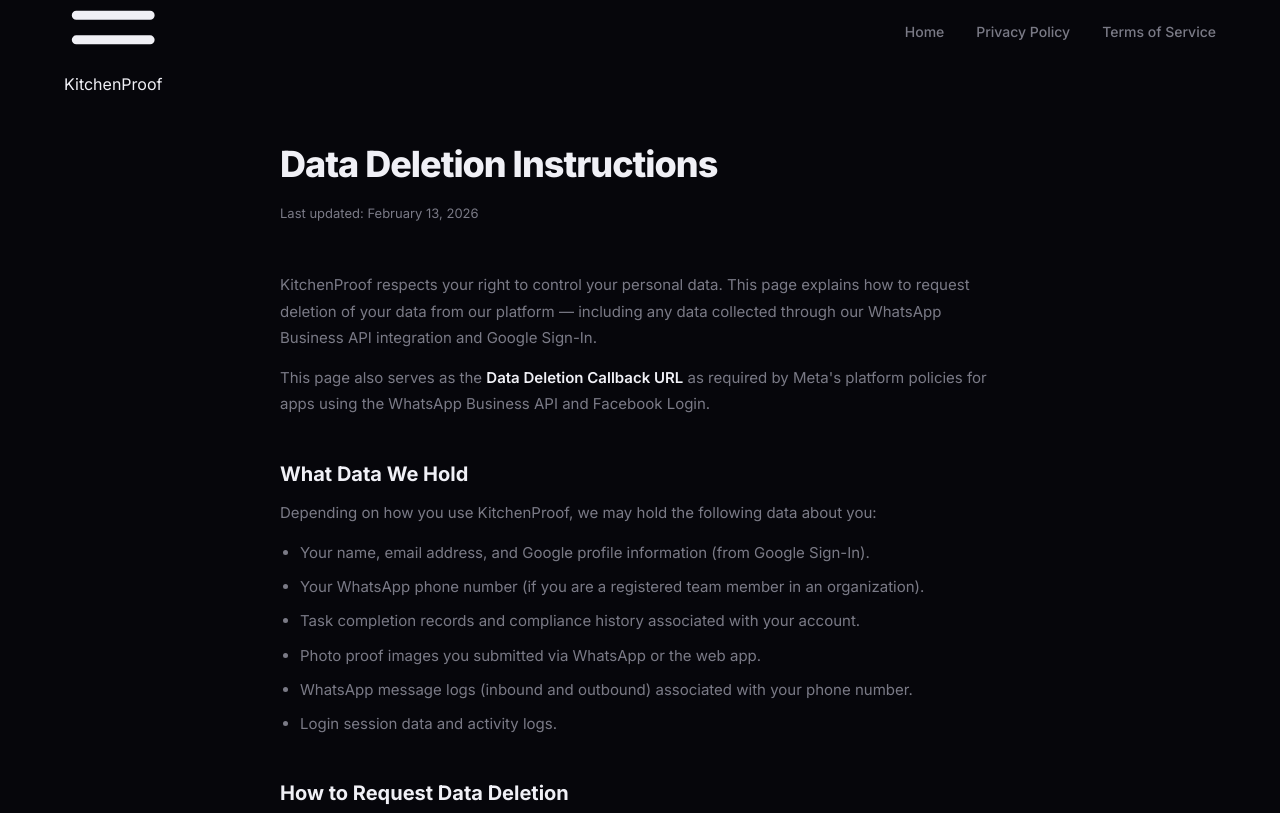
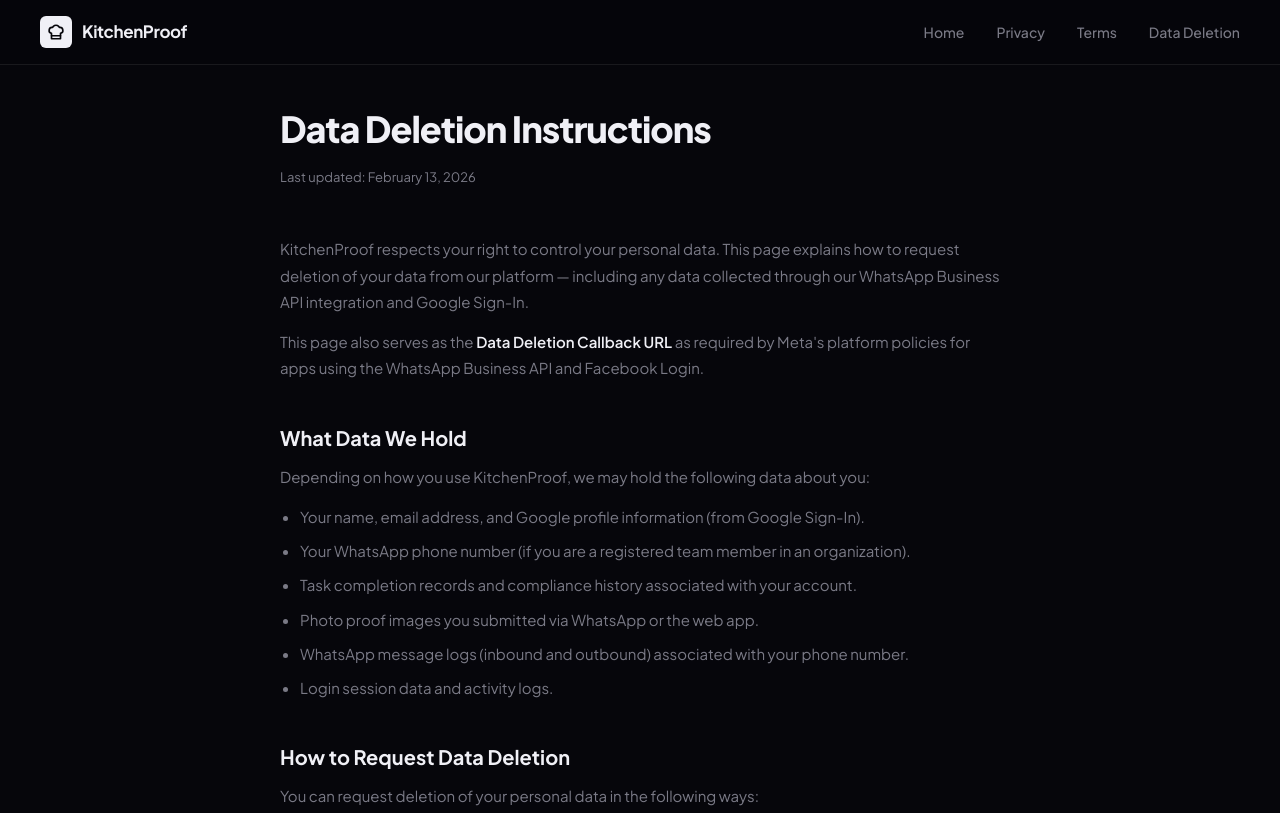
Before and after one commit to aadeshkulkarni/kitchen-proof-web, a plain HTML site: page data-deletion.html in a window 1280 px wide. Shown: the top 813 px of the page. Drawn offline with Linux system fonts and the light colour scheme.

Commit message:
Update navigation and footer styles in data-deletion.html

```diff
--- a/data-deletion.html
+++ b/data-deletion.html
@@ -7,31 +7,30 @@
   <meta name="description" content="How to request deletion of your KitchenProof data, including data collected via WhatsApp and Facebook Login." />
   <link rel="preconnect" href="https://fonts.googleapis.com" />
   <link rel="preconnect" href="https://fonts.gstatic.com" crossorigin />
-  <link href="https://fonts.googleapis.com/css2?family=Inter:wght@400;500;600;700;800&display=swap" rel="stylesheet" />
+  <link href="https://fonts.googleapis.com/css2?family=Plus+Jakarta+Sans:wght@400;500;600;700;800&display=swap" rel="stylesheet" />
   <link rel="stylesheet" href="style.css" />
 </head>
 <body>
 
-  <nav>
-    <div class="container nav-inner">
-      <a href="index.html" class="logo">
-        <div class="logo-icon">
-          <svg viewBox="0 0 24 24" fill="none" stroke="currentColor" stroke-width="2.2" stroke-linecap="round" stroke-linejoin="round">
-            <path d="M3 6h18M3 12h18M3 18h18"/>
-          </svg>
+  <nav class="nav scrolled">
+    <div class="nav-inner">
+      <a href="index.html" class="nav-logo">
+        <div class="nav-logo-icon">
+          <svg viewBox="0 0 24 24" fill="none" stroke="currentColor" stroke-width="2.2" stroke-linecap="round" stroke-linejoin="round"><path d="M6 13.87A4 4 0 0 1 7.41 6a5.11 5.11 0 0 1 1.05-1.54 5 5 0 0 1 7.08 0A5.11 5.11 0 0 1 16.59 6 4 4 0 0 1 18 13.87V21H6Z"/><line x1="6" y1="17" x2="18" y2="17"/></svg>
         </div>
         KitchenProof
       </a>
       <div class="nav-links">
         <a href="index.html">Home</a>
-        <a href="privacy.html">Privacy Policy</a>
-        <a href="terms.html">Terms of Service</a>
+        <a href="privacy.html">Privacy</a>
+        <a href="terms.html">Terms</a>
+        <a href="data-deletion.html">Data Deletion</a>
       </div>
     </div>
   </nav>
 
   <div class="container">
-    <div class="legal">
+    <div class="legal" style="padding-top:100px">
       <h1>Data Deletion Instructions</h1>
       <p class="updated">Last updated: February 13, 2026</p>
 
@@ -104,7 +103,7 @@
     </div>
   </div>
 
-  <footer>
+  <footer class="footer">
     <div class="container footer-inner">
       <span>© 2026 KitchenProof. All rights reserved.</span>
       <div class="footer-links">
```
